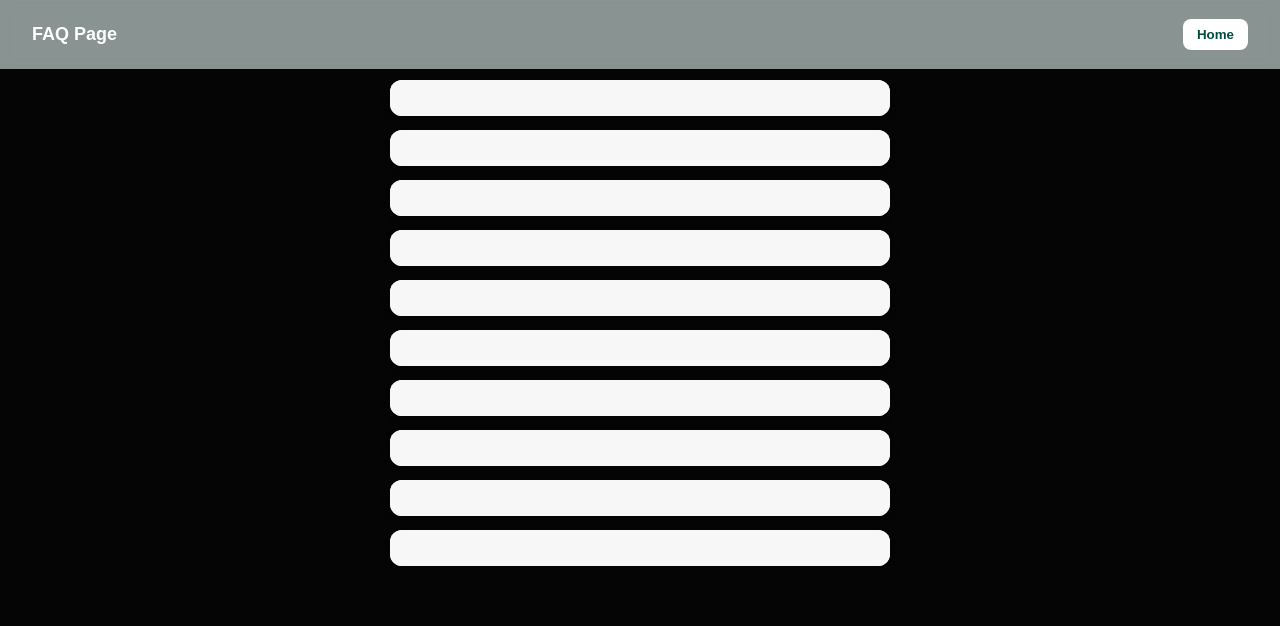
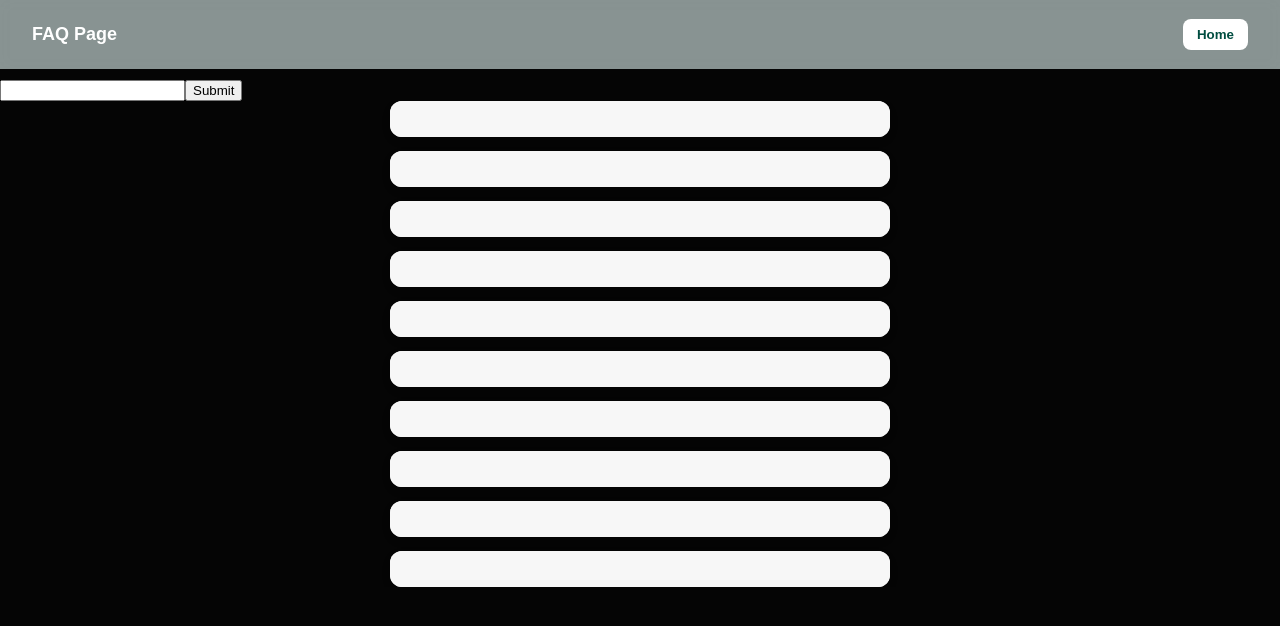
Before and after one commit to f3liz/AskPrysmIO, a React (Vite) app in the folder prysm-react-app/: page /faq in a window 1280 px wide. Shown: the top 626 px of the page. Built offline with nearby package versions, Linux system fonts and the light colour scheme.

Commit message:
Built out a search bar skeleton.

```diff
--- a/prysm-react-app/src/components/FAQ.tsx
+++ b/prysm-react-app/src/components/FAQ.tsx
@@ -1,6 +1,7 @@
 import { useState } from "react";
 import { prysmFaqData } from "../data/prysmFaqData.ts";
 import AccordionItem from "./AccordionItem.tsx";
+import { SearchBar } from "./SearchBar.tsx";
 import "../styles/faq.css"
 
 export default function FAQ() {
@@ -12,12 +13,13 @@ export default function FAQ() {
 
     return(
         <div className="faq-container">
+            <SearchBar />
             <div className="faq-content">
                 {prysmFaqData.map((item)=> (
                     <AccordionItem
                         key={item.id}
-                        title={item.title}
-                        content={item.content}
+                        title={""}
+                        content={""}
                         isExpanded={isExpanded === item.id}
                         onToggle={() => handleToggle(item.id)}
                 />
--- /dev/null
+++ b/prysm-react-app/src/components/SearchBar.tsx
@@ -0,0 +1,23 @@
+import { prysmFaqData } from "../data/prysmFaqData.ts";
+import { useState, type ReactEventHandler } from "react";
+import { useEffect } from "react";
+
+export function SearchBar(){
+    const [searchBarContent, setSearchBarContent] = useState("");
+    const [filteredFaqs, setFilteredFaqs] = useState(prysmFaqData);
+
+    // useEffect(()=> {
+    //     console.log(searchBarContent)
+    // }, [searchBarContent])
+
+    const updateSearch = (e: React.ChangeEvent) =>{
+
+    }
+
+    return(
+        <form>
+            <input type="text" onChange={updateSearch}></input>
+            <button type="submit">Submit</button>
+        </ form>
+    )
+}
--- a/prysm-react-app/src/styles/faq.css
+++ b/prysm-react-app/src/styles/faq.css
@@ -13,15 +13,13 @@
 
 
 .faq-container {
-  display: flex;
-  justify-content: center;
-  align-items: center;
   padding-top: 80px;
   box-sizing: border-box;
 }
 
 .faq-content {
   width: 80%;
+  margin:auto;
   max-width: 720px;
   display: flex;
   flex-direction: column;
```
